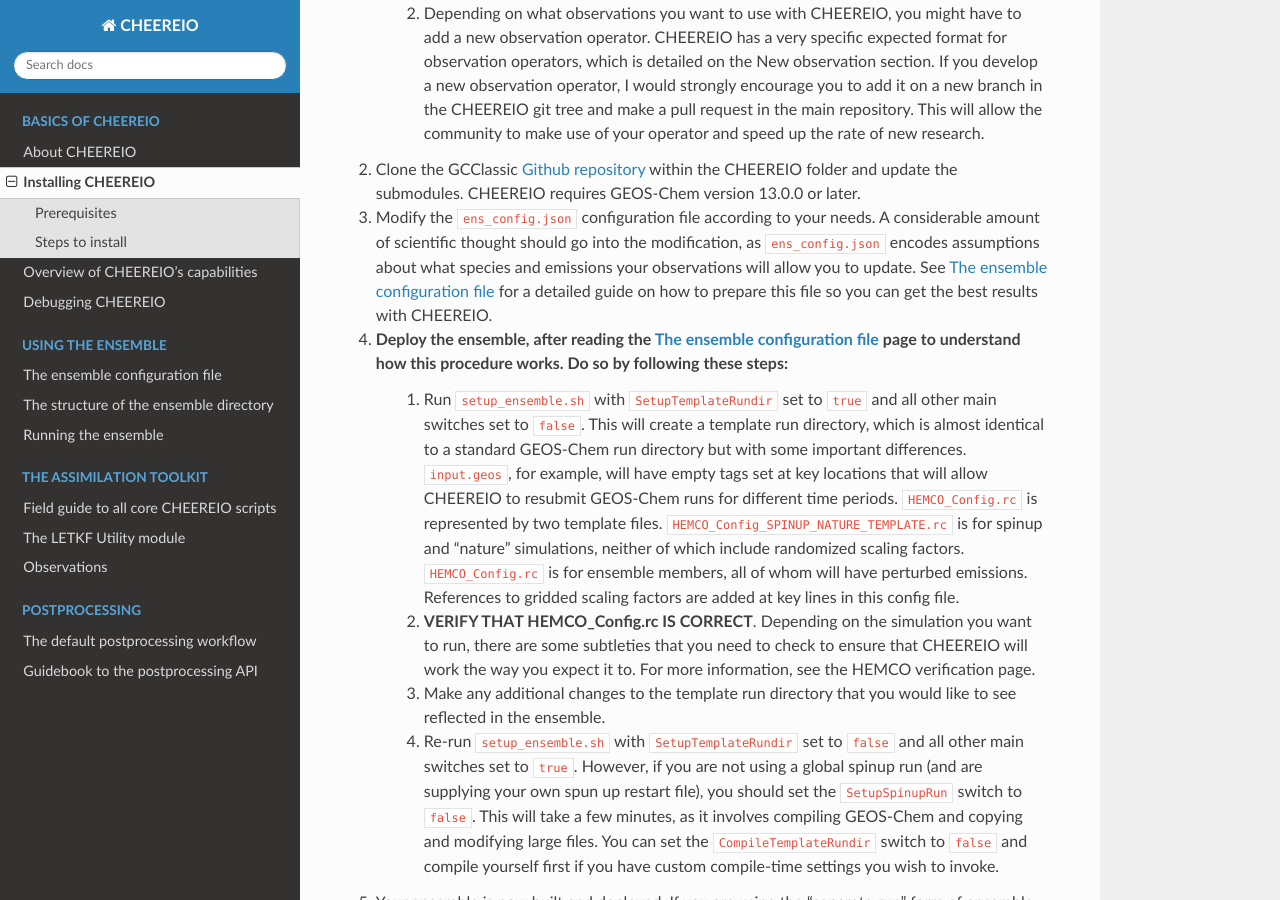
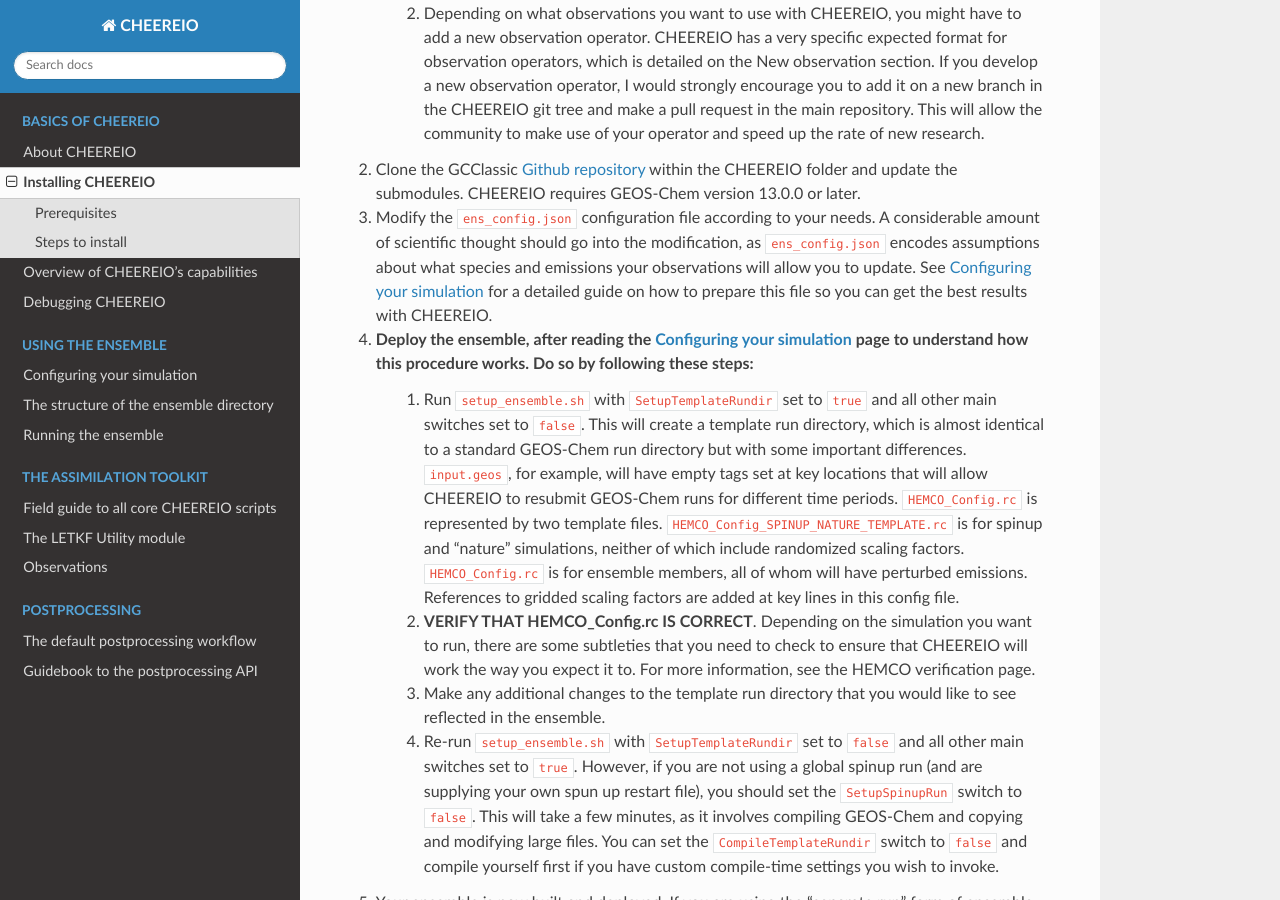
Before and after one commit to drewpendergrass/CHEEREIO, a Sphinx documentation site: the page built from docs/Installing-CHEEREIO.rst, in a window 1280 px wide and 900 px high, scrolled down 959 px. Built offline with Sphinx 7.4.7 and the Read the Docs theme 2.0.0, drawn with Linux system fonts in a browser that asks for light colours; some of the changed lines change nothing that is shown.

Commit message:
update basic geos chem settings section

```diff
--- a/docs/The-ensemble-configuration-file.rst
+++ b/docs/The-ensemble-configuration-file.rst
@@ -1,11 +1,11 @@
 .. _Configuration:
 
-The ensemble configuration file
+Configuring your simulation
 ==========
 
-Because CHEEREIO requires many of the ensemble settings to be globally available to many different types of scripts and programs, written in different languages and stored in in different directories, it expects a very particular kind of installation process and for user settings to be made available in a strict format (so that they can be read by scripts in multiple languages). The overall install process is not too different from the way GEOS-Chem run directories are created as of version 13.0.0, but it does require some care on the part of the user. This page explains how to customize the ensemble to meet your needs. This isn't merely a technical process: the user makes important scientific assumptions in this step!
+All ensemble configuration is set by the ``ens_config.json`` file in the main CHEEREIO code directory. This file contains all the information that the user would normally input in the process of making a GEOS-Chem run directory, in addition to other settings like cluster configuration, global assimilation variables (like the localization radius), the composition of the state and control vectors, links to observations, and details about which emissions can be assimilated. This file is in JSON format, which is a format that is human readable but enforces a strict syntax.
 
-All ensemble configuration is set by the ``ens_config.json`` file in the main CHEEREIO code directory. This file contains all the information that the user would normally input in the process of making a GEOS-Chem run directory, in addition to other settings like cluster configuration, global assimilation variables (like the localization radius), the composition of the state and control vectors, links to observations, and details about which emissions can be assimilated. This file is in JSON format, which is a format that is human readable but enforces a strict syntax.
+Because CHEEREIO requires many of the ensemble settings to be globally available to many different types of scripts and programs, written in different languages and stored in in different directories, it expects a very particular kind of installation and run process and for user settings to be made available in a strict JSON format (so that they can be read by scripts in multiple languages). This page explains how to customize the ensemble to meet your needs. This isn't merely a technical process: the user makes important scientific assumptions in this step!
 
 **Important:** CHEEREIO constantly references the ``ens_config.json`` file throughout runtime. Changes to this file during runtime will change the settings of the ongoing assimilation calculation. However, there are some settings that are applied at the time of template run directory creation (e.g. cluster settings like memory usage) and cannot be adjusted at runtime via the ``ens_config.json`` file. **To be safe, you should redeploy the ensemble when you make changes to the configuration file and avoid making any changes during runtime.**
 
@@ -35,7 +35,7 @@
 		"USE_CHEEREIO_TEMPLATE_CH4_HEMCO_Config" : "False",
 		"RESTART_FILE" : "/n/holyscratch01/jacob_lab/dpendergrass/GC-LETKF/input_data/GEOSChem.Restart.20190101_0000z.nc4",
 
-The first line of the file is a left angle bracket, while the final line is a right angle bracket; inside are a set of keys associated (left side of the colon) associated with values (right side of the colon) by the colon operator.  CHEEREIO only obtains values by key reference. For example, it will always obtain the resolution of the run (in this case 4x5) by searching for the value associated with the "RES" key. Line number does not matter, but each line must end in a comma.
+The first line of the file is a left curly bracket, while the final line is a right curly bracket; inside are a set of keys associated (left side of the colon) associated with values (right side of the colon) by the colon operator.  CHEEREIO only obtains values by key reference. For example, it will always obtain the resolution of the run (in this case 4x5) by searching for the value associated with the "RES" key. Line number does not matter, but each line must end in a comma.
 
 JSON does not support comments. The first three key-value pairs were chosen to approximate a comment, but make no difference at run time.
 
@@ -60,7 +60,9 @@
 
 **Important**: There is one subtlety in this particular configuration file: colons in the ``WallTime`` and ``SpinupWallTime`` entries (covered later) must be escaped with two backslashes (``\\``). The first backslash escapes the second backslash in JSON; the second backslash escapes the colon in the SED unix utility which is used in the CHEEREIO installation process. For example, to allow a one day eight hour simulation, you would write ``"WallTime" : "1-08\\:00",``.
 
-More details on the JSON format are available on the JSON `website <https://www.json.org>`__. When in doubt, follow the template ``ens_config.json`` file!
+**Important**: Follow the capitalization conventions in the template ``ens_config.json`` file! CHEEREIO is case sensitive.
+
+More details on the JSON format are available on the JSON `website <https://www.json.org>`__. When in doubt, follow the conventions in the template ``ens_config.json`` file!
 
 A line-by-line guide to ensemble configuration
 -------------
@@ -73,34 +75,44 @@
 
 The first section of the ``ens_config.json`` file (i.e. between the first two comments) mostly controls settings analagous to those set during normal GEOS-Chem run directory creation. However, there are a few unique options in this setting particular to CHEEREIO. We'll consider these one-by-one.
 
-* RES: The resolution of the GEOS-Chem model. Options are available on the `GEOS-Chem website <http://wiki.seas.harvard.edu/geos-chem/index.php/GEOS-Chem_horizontal_grids>`__ and include 4.0x5.0, 2.0x2.5, 0.5x0.625, 0.25x0.3125 and nested grid settings in format TwoLetterCode_MetCode (e.g. AS_MERRA2, EU_GEOSFP). Custom nested domains are not currently supported by the automated scaling factor creation utility but can be manually added by the user.
+* RES: The resolution of the GEOS-Chem model. Options are available on the `GEOS-Chem website <http://wiki.seas.harvard.edu/geos-chem/index.php/GEOS-Chem_horizontal_grids>`__ and include 4.0x5.0, 2.0x2.5, 0.5x0.625, 0.25x0.3125 and nested grid settings in format TwoLetterCode_MetCode (e.g. AS_MERRA2, EU_GEOSFP). Custom nested domains are not currently supported by the automated scaling factor creation utility but can be manually added by the user. If there is enough interest I will add more automated support in a later CHEEREIO update.
 * met_name: Meteorology (chosen from MERRA2, GEOSFP, or ModelE2.1).
 * LEVS: Number of levels (47 or 72).
 * NEST: Is this a nested grid simulation? "T" or "F".
 * REGION: Two letter region code for nested grid, or empty string ("") if not.
-* ASSIM_PATH: **Full path** to the directory where the CHEEREIO repository is installed (e.g. ``/n/home12/drewpendergrass/CHEEREIO``). Directories in the ``ens_config.json`` file **should not have trailing forward slashes.**
-* RUN_NAME: The name of the CHEEREIO ensemble run (will be the name of the folder containing the ensemble, template run directory, temporary files, and so on.
+* ASSIM_PATH: **Full path** to the directory where the CHEEREIO repository is installed (e.g. ``/n/home12/drewpendergrass/CHEEREIO``). Directories in the ``ens_config.json`` file **should not have trailing forward slashes.** Again, when in doubt follow the provided templates.
+* RUN_NAME: The name of the CHEEREIO ensemble run (will be the name of the folder containing the ensemble, template run directory, temporary files, and so on).
 * MY_PATH: Path to the directory where ensembles will be created. A folder with name ``RUN_NAME`` will be created inside.
 * DATA_PATH: Path to where external GEOS-Chem data is located. This can be an empty string if GEOS-Chem has already been configured on your machine (it is automatically overwritten).
 * CH4_HEMCO_ROOT: If the subsequent option, "USE_CHEEREIO_TEMPLATE_CH4_HEMCO_Config", is set to "True", then this is the root folder where emissions and other input files for the methane specialty simulation are located. In this case, a special CHEEREIO ``HEMCO_Config.rc`` template from the ``templates/`` folder in the code directory is used. *Note: this option is functional but currently causes GEOS-Chem crashes with an unknown cause (DP, 2022/03/09).*
-* RESTART_FILE: Full path to the restart file for the simulation.
-* BC_FILES: Full path to the boundary condition files for the simulation if a nested grid (empty string otherwise).
+* RESTART_FILE: Full path to the restart file for the simulation. If in the initialization process you selected ``SetupSpinupRun=true``, then this restart file will be used for the classic spin up routine (getting realistic atmospheric conditions for the entire ensemble). Otherwise, this will be the restart file used to initialize all ensemble members.
+* BC_FILES: Full path to the boundary condition files for the simulation if you are using a nested grid (empty string otherwise).
 * sim_name: Simulation type. Valid options are "fullchem", "aerosol", "CH4", "CO2", "Hg", "POPs", "tagCH4", "tagCO", "tagO3", and "TransportTracers".
 * chemgrid: Options are "trop+strat" and "trop_only".
 * sim_extra_option: Options are "none", "benchmark", "complexSOA", "complexSOA_SVPOA", "marinePOA", "aciduptake", "TOMAS15", "TOMAS40", "APM", "RRTMG", "BaP", "PHE", and "PYR". Depending on the simulation type only some will be available. Consult the GEOS-Chem documation for more information.
-* DO_SPINUP: Would you like CHEEREIO to set up a spinup directory for you? "true" or "false". The ensemble will automatically start from the end restart file produced by this run. Note this option is for the standard GEOS-Chem spinup (run once for the whole ensemble).
+* DO_SPINUP: Would you like CHEEREIO to set up a spinup directory for you? "true" or "false". The ensemble will automatically start from the end restart file produced by this run. Note this option is for the standard GEOS-Chem spinup (run once for the whole ensemble). Note that if this is activated, you have to run the ``setup_ensemble.sh`` utility with the ``SetupSpinupRun`` switch set to ``true``.
 * SPINUP_START: Start date for spinup (YYYYMMDD). Empty string if no spinup.
 * SPINUP_END: End date for spinup (YYYYMMDD).
-* DO_ENS_SPINUP: Do you want to use a separate job array to spin up your GEOS-Chem ensemble with randomized scaling factors applied to each ensemble member? "true" or "false". If set to "true", shell scripts entitled ``run_ensemble_spinup_simulations.sh`` and ``run_ensspin.sh`` are installed in the ``ensemble_runs/`` folder. The user should then execute ``run_ensspin.sh`` to spin up the ensemble and create variability between ensemble members before executing ``run_ens.sh`` in the normal run procedure.
+* DO_CONTROL_RUN: The control run is a normal GEOS-Chem simulation without any assimilation. The output of this simulation can be compared with the LETKF results in the postprocessing workflow. Set to "true" if using a control run. Note that if this is activated, you have to run the ``setup_ensemble.sh`` utility with the ``SetupControlRun`` switch set to ``true``.
+* CONTROL_START: Start date for the control run (YYYYMMDD).
+* CONTROL_END: End date for the control run (YYYYMMDD).
+* DO_ENS_SPINUP: Do you want to use a separate job array to spin up your GEOS-Chem ensemble with randomized scaling factors applied to each ensemble member? "true" or "false". If set to "true", shell scripts entitled ``run_ensemble_spinup_simulations.sh`` and ``run_ensspin.sh`` are installed in the ``ensemble_runs/`` folder. The user should then execute ``run_ensspin.sh`` to spin up the ensemble and create variability between ensemble members before executing ``run_ens.sh`` in the normal run procedure. For more information on the ensemble spinup process, see :ref:`Run Ensemble Spinup Simulations`.
 * ENS_SPINUP_FROM_BC_RESTART: It is possible to start the ensemble spinup procedure using a boundary condition file, rather than a traditional restart file. Set to "true" if using a BC file, and "false" if using a normal restart file to start the ensemble spinup.
 * ENS_SPINUP_START: Start date for ensemble spinup run (YYYYMMDD).
 * ENS_SPINUP_END: End date for ensemble spinup run (YYYYMMDD).
 * START_DATE: Start date for main ensemble data assimilation run (YYYYMMDD).
-* ASSIM_START_DATE: Date where assimilation begins (YYYYMMDD). After GEOS-Chem version 13.4 this option can be used in lieu of ``DO_ENS_SPINUP``; just set this date to be sufficiently far away from ``START_DATE``. Prior to version 13.4, it is buggy to run GEOS-Chem for a non-standard length of time (e.g. 4 months and a week) which is usually desired for the ensemble spinup. For these versions, the separate ensemble spinup script installed by ``DO_ENS_SPINUP`` is a good work-around.
+* ASSIM_START_DATE: Date where assimilation begins (YYYYMMDD). This option allows you to run the first assimilation period for an extra long time (although the assimilation window remains the same), effectively providing an ensemble-wide spinup. For more information on this ensemble spinup option, see :ref:`Run Ensemble Spinup Simulations`. If you have set ``DO_ENS_SPINUP`` to ``true``, then you should set this date to be one assimilation window later than ``START_DATE``.
+* SIMPLE_SCALE_FOR_FIRST_ASSIM_PERIOD" : At the end of the first assimilation period, rather than doing the full LETKF calculation, CHEEREIO can scale the ensemble mean so that it matches the observational mean. This is done because if the model is biased relative to observations the LETKF will perform suboptimal updates. Set to "true" to do this scaling (recommended) or "false" to do the usual LETKF calculation.
 * END_DATE: End date for ensemble run (YYYYMMDD).
-* nEnsemble: Number of ensemble members. 32 is usually a good number. This number of run directories will be created in the ``ensemble_runs`` folder and will be run simultaneously.
-* pPERT: Setting for initial emissions scaling factor creation, where the number provided :math:`p` is used to generate random scaling factors from the distribution :math:`p^u,\\ u{\sim}U(-1,1)`, meaning that u is a uniform random variable ranging from -1 to 1. For example, if ``pPERT`` is "4" then scalings will range from 0.25 to 4, centered on 1.
+* AMPLIFY_ENSEMBLE_SPREAD_FOR_FIRST_ASSIM_PERIOD: At the end of the ensemble spinup period, the spread in ensemble members may still not be great enough. If this option is set to "true", then CHEEREIO will multiply the standard deviation of the ensemble after ensemble spinup is complete by the factor given in ``SPREAD_AMPLIFICATION_FACTOR``. This spread amplification is done after the first assimilation period, so it will work with either spinup method.
+* SPREAD_AMPLIFICATION_FACTOR: If ``AMPLIFY_ENSEMBLE_SPREAD_FOR_FIRST_ASSIM_PERIOD`` is set to "true", then this is the factor with which CHEEREIO will multiply the ensemble standard deviation at the end of the ensemble spinup period.
+* SIMPLE_SCALE_AT_END_OF_BURN_IN_PERIOD" : Should CHEEREIO do a burn-in period? "true" or "false." A burn-in period is a time period where full LETKF assimilation is being applied, but the results will be discarded from final analysis. The idea of a burn in period is to allow CHEEREIO's emissions to "catch up" with the system, as it takes time for the updated emissions in CHEEREIO to become consistent with observations. If this option is set to "true", then at the end of the burn-in period (given by ``BURN_IN_END``) CHEEREIO will scale the ensemble mean to match the observational mean, as in the ``SIMPLE_SCALE_FOR_FIRST_ASSIM_PERIOD`` option. This ensures that any biases introduced in the period where CHEEREIO emissions are "catching up" with observations are corrected.
+* BURN_IN_END: If ``SIMPLE_SCALE_AT_END_OF_BURN_IN_PERIOD`` is set to ``true``, then this is the date (YYYYMMDD) when the burn-in period ends
+* POSTPROCESS_START_DATE: The date when the postprocessing script should start (YYYYMMDD). This should always be at least one assimilation window away from ``START_DATE``. If you are using a burn-in period, you can set this for after the burn-in period ends to ensure that all your analysis discards this period.
+* POSTPROCESS_END_DATE: The date when the postprocessing script should end (YYYYMMDD). Usually the same as ``END_DATE``, though the user can change the postprocess start and end dates to fit whatever application they are interested in.
+* nEnsemble: Number of ensemble members. 32 or 48 are usually good numbers. This number of run directories will be created in the ``ensemble_runs`` folder and will be run simultaneously.
 * SIMULATE_NATURE: *Deprecated: will be removed before official release (DP, 2022/03/09)*. End users should leave this set to "false", as this was used for testing in early CHEEREIO development.
+* verbose: Amount of information to print out as the ensemble runs. 1 is the default. 0 supresses most output, 2 is useful for basic debugging, and 3 for intense debugging.
 
 Cluster settings
 ~~~~~~~~~~~~~
@@ -118,6 +130,8 @@
 
 Species in state/control vectors
 ~~~~~~~~~~~~~
+
+A key feature of CHEEREIO is its distinction between "control" and "state" vectors, following work by `Kazuyuki Miyazaki <https://science.jpl.nasa.gov/people/Miyazaki/>`__. The state vector should consist of all concentrations relevant to the problem at hand as well as the emissions of interest (e.g. large chemical families). The control vector should be a subset of the state vector, and represents concentrations and the same emissions of interest that the user believes can reasonably be updated on the basis of observations. In many cases the control vector and state vector are identical, but removing some species from the control vector can help CHEEREIO handle ensemble behavior. Although the entire state vector is used to calculate the concentration and emissions update, **only the control vector is actually updated.** In practice, this distinction helps tamp down on noise and create well-behaved assimilations.
 
 * STATE_VECTOR_CONC: Species from the restart files to be included in the state vector. It is generally recommended to include a fairly wide range of species that might affect the species you are mainly interested in, but not so large a range that you end up analyzing noise. Given as an array. This is an example for NO\ :sub:`x` data assimilation:
 ::
@@ -213,6 +227,7 @@
 Scaling factor settings
 ~~~~~~~~~~~~~
 
+* pPERT: Setting for initial emissions scaling factor creation, where the number provided :math:`p` is used to generate random scaling factors from the distribution :math:`p^u,\\ u{\sim}U(-1,1)`, meaning that u is a uniform random variable ranging from -1 to 1. For example, if ``pPERT`` is "4" then scalings will range from 0.25 to 4, centered on 1.
 * MaskOceanScaleFactor: Should scaling factors be allowed to vary over the oceans? An array of "True" or "False" of length ``OBSERVED_SPECIES`` where each boolean corresponds with the species in the same index in ``OBSERVED_SPECIES``. If "True", scaling factors for that species over the ocean are always set to 1 across all ensemble members.
 * MaskCoastsGT25pctOcean: Should we use a looser definition of ocean, including grid cells with at least 25% ocean within the definition? "True" or "False". If oceans are masked, setting this to "True" eliminates many coastal cells which can have problematic satellite retrievals for some products.
 * Mask60NScaleFactor: Should scaling factors above 60 N always be set to 1? An array of "True" or "False" of length ``OBSERVED_SPECIES`` where each boolean corresponds with the species in the same index in ``OBSERVED_SPECIES``.
```
